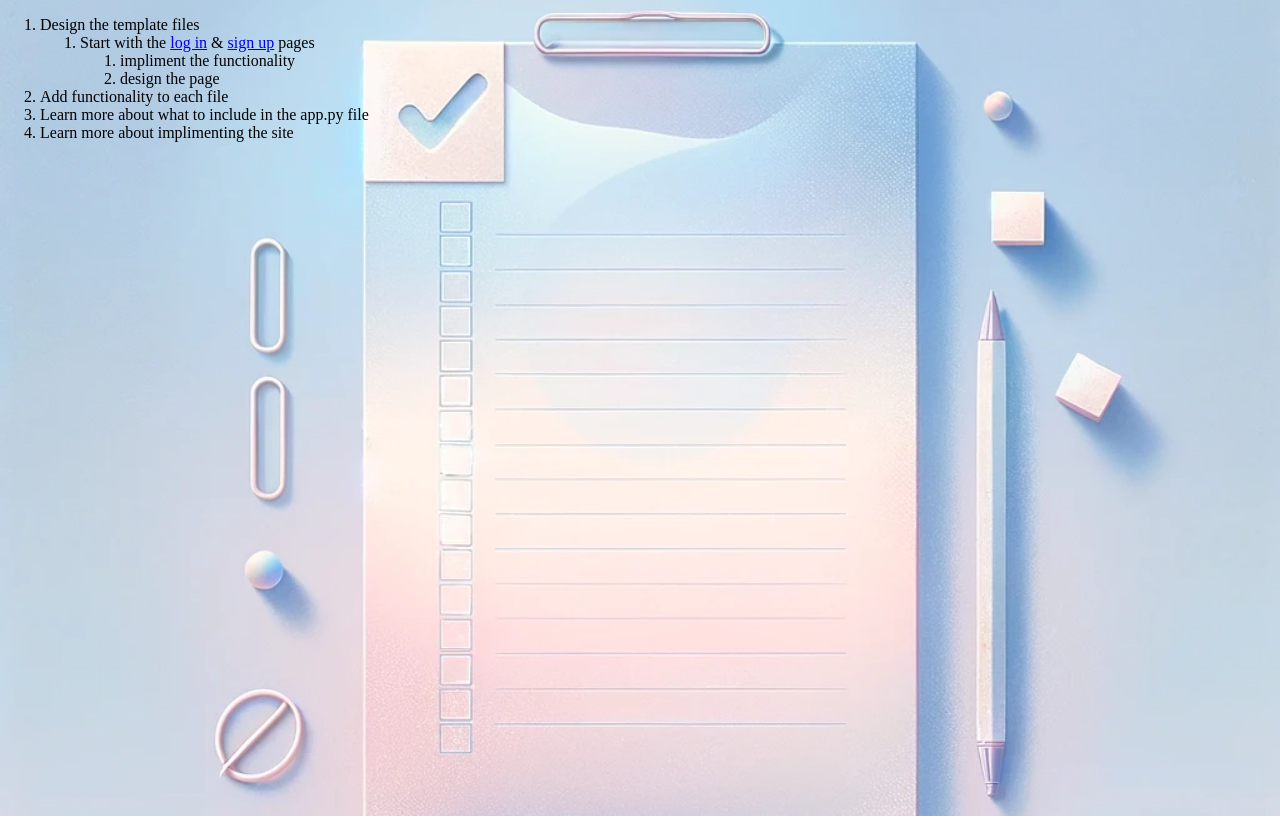
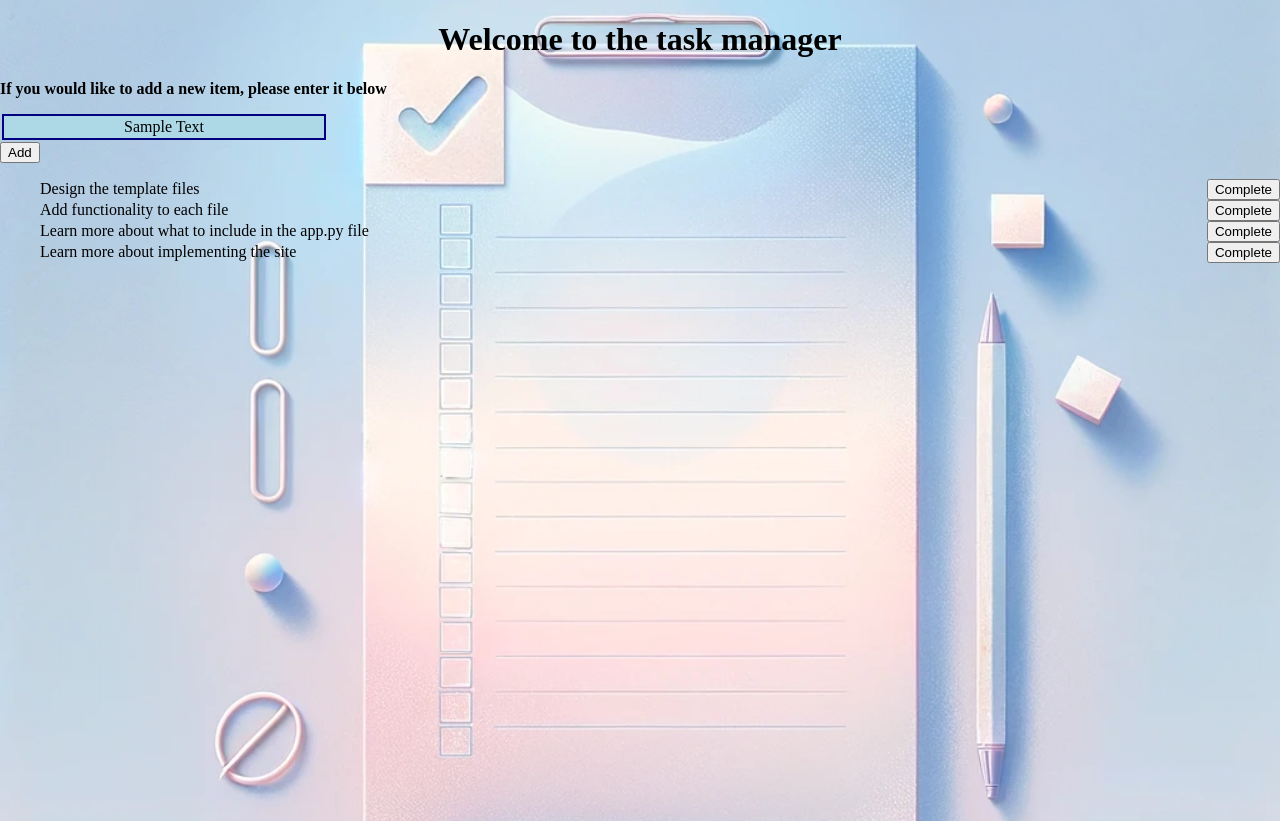
Before and after one commit to LouisMartin07/Flask-Starter, a plain HTML site: page ToDoList/ToDoList.html in a window 1280 px wide. Drawn offline with Linux system fonts and the light colour scheme.

Commit message:
working on my todolist

```diff
--- a/ToDoList/ToDoList.html
+++ b/ToDoList/ToDoList.html
@@ -14,22 +14,59 @@
             height: 100vh;
             margin: 0;
         }
+        .box {
+            width: 300px; /* Width of the box */
+            height: 2px; /* Height of the box */
+            background-color: lightblue; /* Background color of the box */
+            border: 2px solid navy; /* Border around the box */
+            margin: 2px; /* Space around the box */
+            padding: 10px; /* Space inside the box, around its content */
+            display: flex; /* Makes the box a flex container */
+            align-items: center; /* Vertically center the content inside the box */
+            justify-content: center; /* Horizontally center the content inside the box */
+            text-align: center; /* Ensures text inside is centered, useful if text wraps */
+        }
+        h1 {
+            text-align:center;
+        }
+        .checked {
+            text-decoration: line-through;
+            color: grey;
+        }
     </style>
 </head>
-    <body>
+<body>
+    <h1>
+        Welcome to the task manager
+    </h1>
+    <p>
+        <b>If you would like to add a new item, please enter it below</b>
+    </p>
+
+    <div class="box">Sample Text</div>
+    <button onclick="addItem(this)">Add</button>
+
+    <div>
         <ol>
-            <li>Design the template files</li>
-            <ol>
-                <li>Start with the <a href="templates/login.html">log in</a> & <a href="templates/signup.html">sign up</a> pages</li>
-                <ol>
-                    <li>impliment the functionality</li>
-                    <li>design the page</li>
-                </ol>
-            </ol>
-            <li>Add functionality to each file</li>
-            <li>Learn more about what to include in the app.py file</li>
-            <li>Learn more about implimenting the site</li>
+            <li class="list-item">Design the template files
+                <button onclick="checkOff(this)">Complete</button></li>
+            <li class="list-item">Add functionality to each file
+                <button onclick="checkOff(this)">Complete</button></li>
+            <li class="list-item">Learn more about what to include in the app.py file
+                <button onclick="checkOff(this)">Complete</button></li>
+            <li class="list-item">Learn more about implementing the site
+                <button onclick="checkOff(this)">Complete</button></li>
         </ol>
+    </div>
 
-    </body>
+    <script>
+        function checkOff(button) {
+            button.parentElement.classList.toggle('checked');
+        }
+        function addItem(button) {
+            button.parentElement.classList.addItem('added')
+        }
+    </script>
+
+</body>
 </html>
--- a/ToDoList/styles.css
+++ b/ToDoList/styles.css
@@ -0,0 +1,5 @@
+.list-item {
+    display: flex;
+    justify-content: space-between;
+    align-items: center;
+}
```
Also changed, not shown: templates/login.html (+12 -2 lines).
